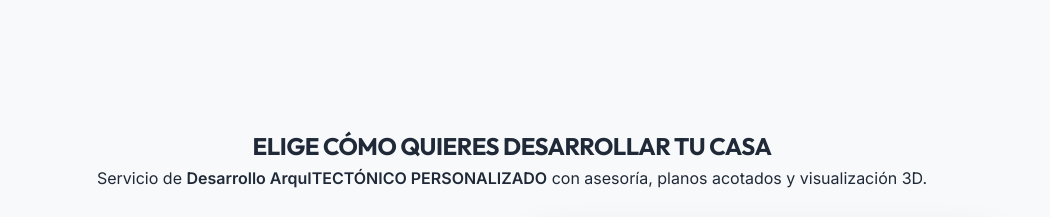
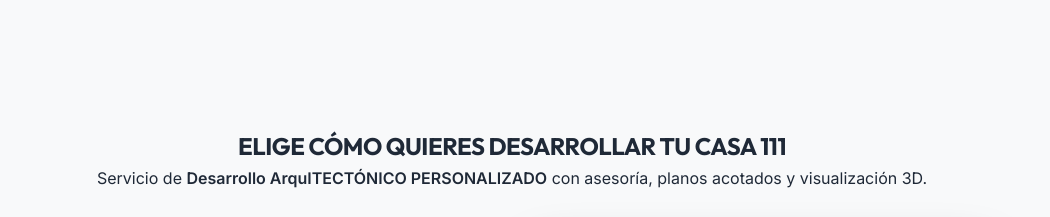
Before and after one commit to nikolasnkcb-star/arquitectura-para-todos, a website: page frontend/index.html in a window 1280 px wide. Shown: the part 1680-1897 px from the top of the page, without its empty margins (128-1178 px from the left). Drawn offline with Linux system fonts and the light colour scheme; no server answers.

Commit message:
UI: Subiendo index.html

```diff
--- a/frontend/index.html
+++ b/frontend/index.html
@@ -219,7 +219,7 @@
   <section id="landingPricing" class="pricing-section">
     <div class="section-container">
       <div class="section-header text-center">
-        <h2>ELIGE CÓMO QUIERES DESARROLLAR TU CASA</h2>
+        <h2>ELIGE CÓMO QUIERES DESARROLLAR TU CASA 111</h2>
         <p>Servicio de <strong>Desarrollo ArquITECTÓNICO PERSONALIZADO</strong> con asesoría, planos acotados y visualización 3D.</p>
       </div>
 
```
